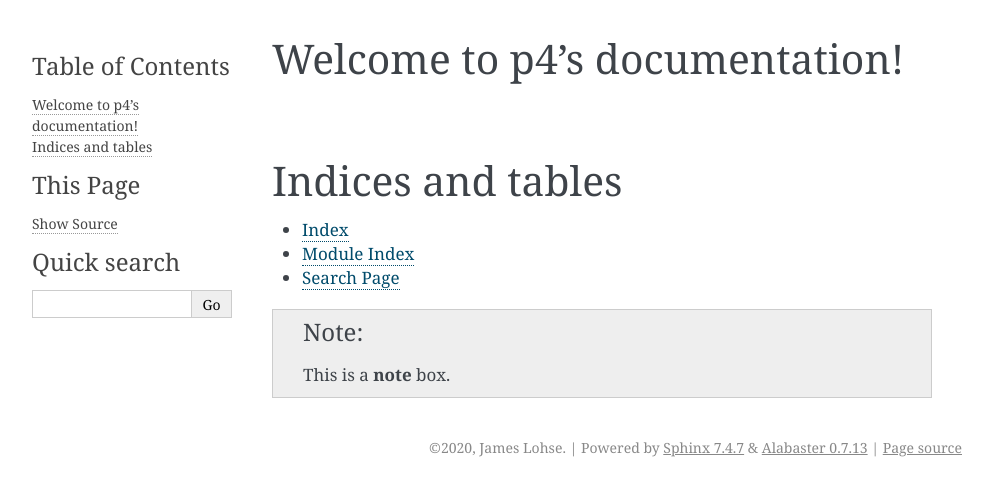
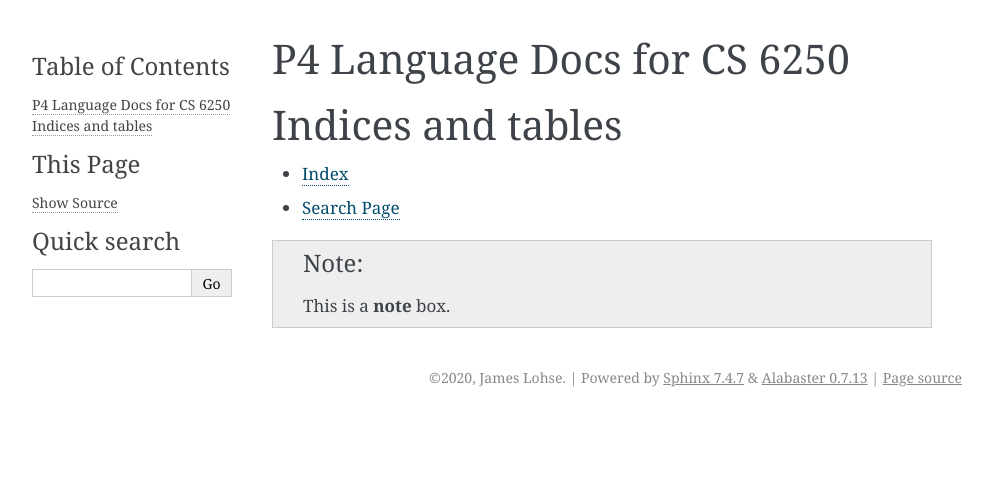
Before and after one commit to jimlohse/p4, a Sphinx documentation site: the page built from docs/index.rst, in a window 1280 px wide. Shown: the top 496 px of the page, without its empty margins (148-1141 px from the left). Built offline with Sphinx 7.4.7, drawn with Linux system fonts in a browser that asks for light colours.

Commit message:
try commenting out mod index

```diff
--- a/docs/index.rst
+++ b/docs/index.rst
@@ -3,7 +3,7 @@
    You can adapt this file completely to your liking, but it should at least
    contain the root `toctree` directive.
 
-Welcome to p4's documentation!
+P4 Language Docs for CS 6250
 ==============================
 
 .. toctree::
@@ -16,7 +16,8 @@ Indices and tables
 ==================
 
 * :ref:`genindex`
-* :ref:`modindex`
+..
+   * :ref:`modindex`
 * :ref:`search`
 
 .. note::  This is a **note** box.
```
